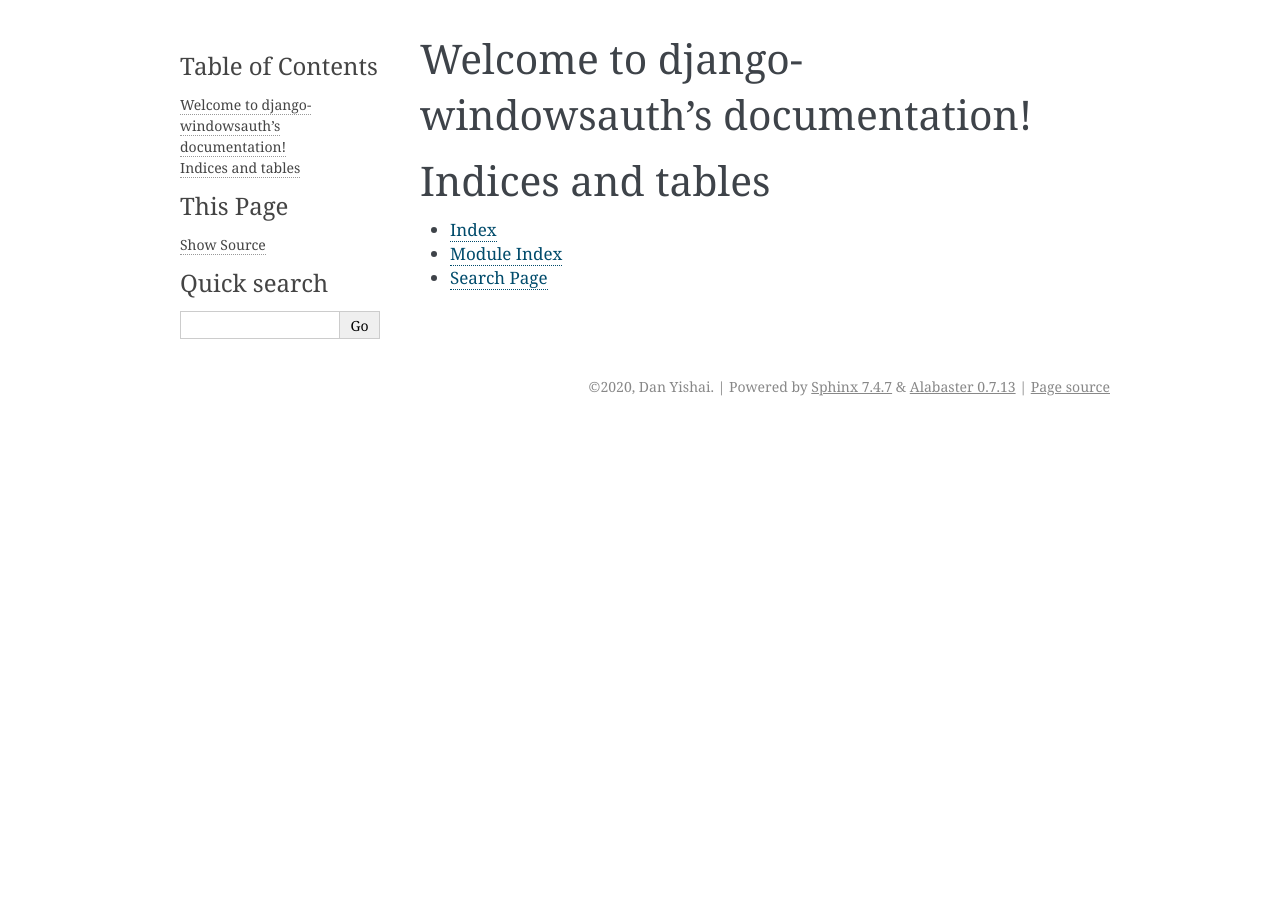
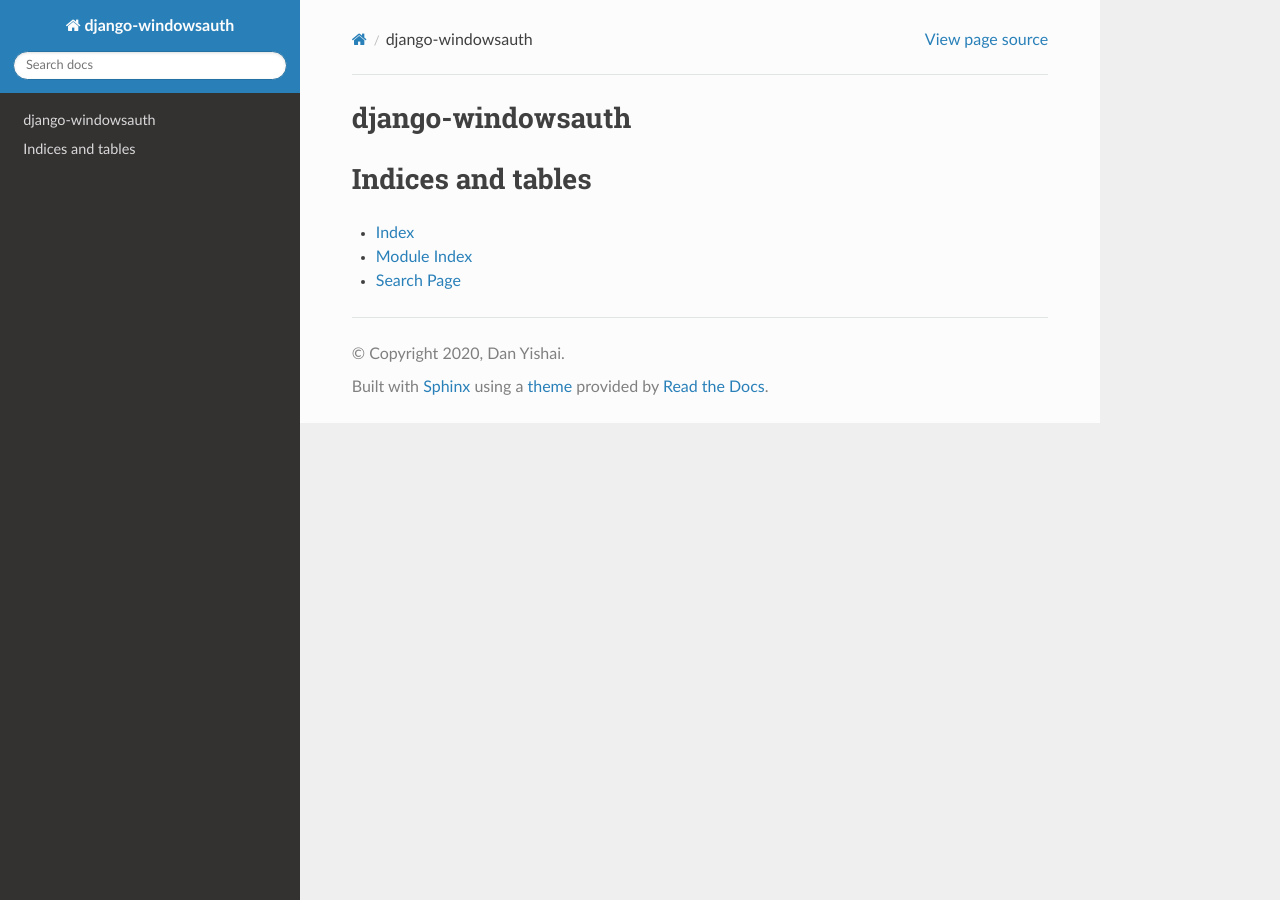
Before and after one commit to danyi1212/django-windowsauth, a Sphinx documentation site: the page built from docs/source/index.rst, in a window 1280 px wide. Built offline with Sphinx 7.4.7 and the Read the Docs theme 2.0.0, drawn with Linux system fonts in a browser that asks for light colours.

Commit message:
readthedocs theme

```diff
--- a/docs/source/conf.py
+++ b/docs/source/conf.py
@@ -28,6 +28,7 @@
 # extensions coming with Sphinx (named 'sphinx.ext.*') or your custom
 # ones.
 extensions = [
+    "sphinx_rtd_theme",
 ]
 
 # Add any paths that contain templates here, relative to this directory.
@@ -44,7 +45,8 @@
 # The theme to use for HTML and HTML Help pages.  See the documentation for
 # a list of builtin themes.
 #
-html_theme = 'alabaster'
+html_theme = 'sphinx_rtd_theme'
+
 
 # Add any paths that contain custom static files (such as style sheets) here,
 # relative to this directory. They are copied after the builtin static files,
--- a/docs/source/index.rst
+++ b/docs/source/index.rst
@@ -3,8 +3,8 @@
    You can adapt this file completely to your liking, but it should at least
    contain the root `toctree` directive.
 
-Welcome to django-windowsauth's documentation!
-==============================================
+django-windowsauth
+==================
 
 .. toctree::
    :maxdepth: 2
```
Also changed, not shown: 1 other file.
